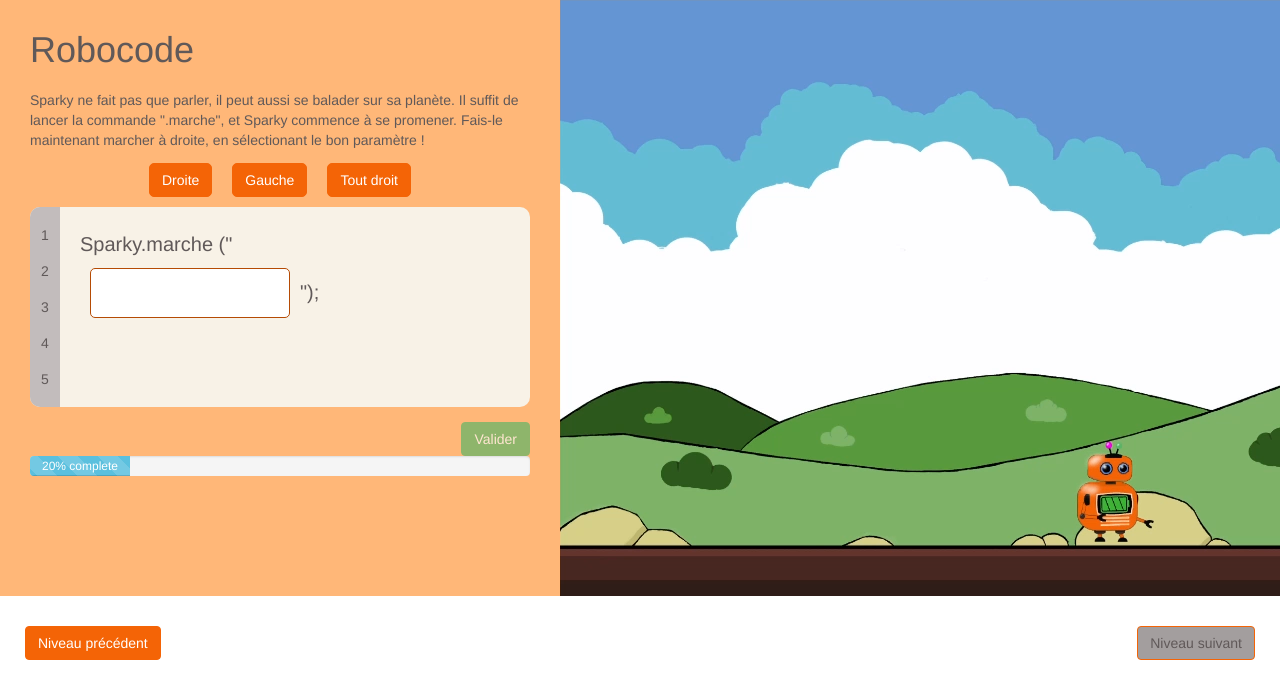
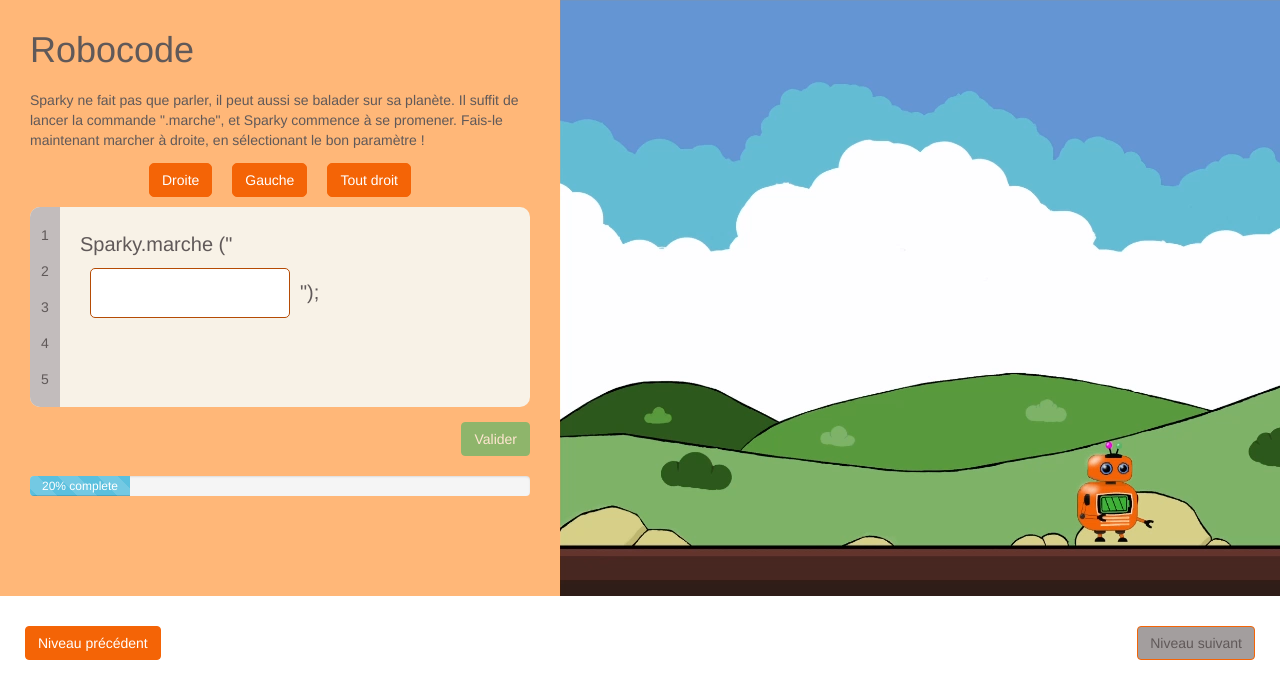
Before and after one commit to LiviaButtons/roboCode, a PHP site: page /level2.php in a window 1280 px wide. Shown: the top 695 px of the page. Run offline with PHP 8.4, Linux system fonts and the light colour scheme; some libraries are stand-ins or nearby versions.

Commit message:
progress bar marges

```diff
--- a/css/style.css
+++ b/css/style.css
@@ -25,10 +25,6 @@ h1 {
     margin-bottom: 15px;
     margin-left: auto;
     margin-right: auto;
-}
-
-#codeDiv {
-
 }
 
 #numbers {
@@ -102,6 +98,10 @@ h2 {
 #progresJeu {
     position: absolute;
     z-index: 9999;
+}
+
+.progress {
+    margin-top: 20px;
 }
 
 /*Drag Drop style*/
```
